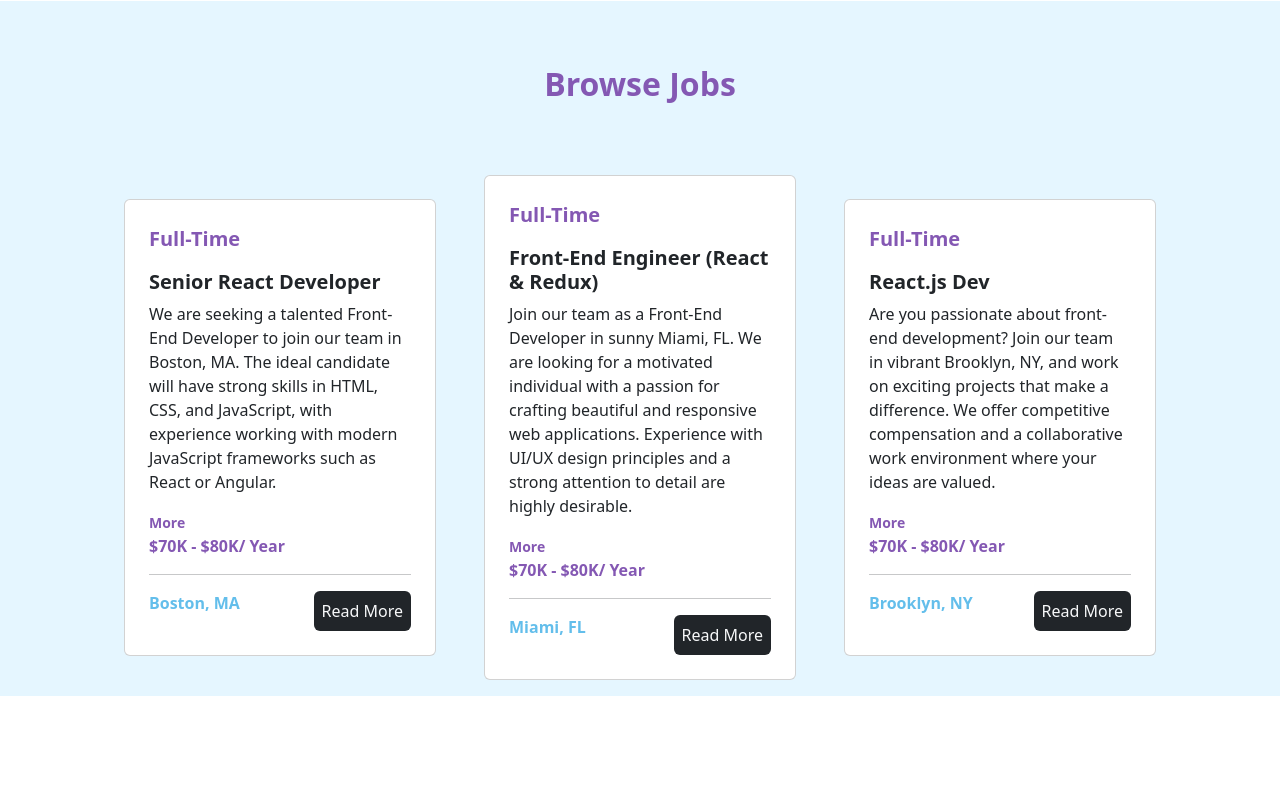
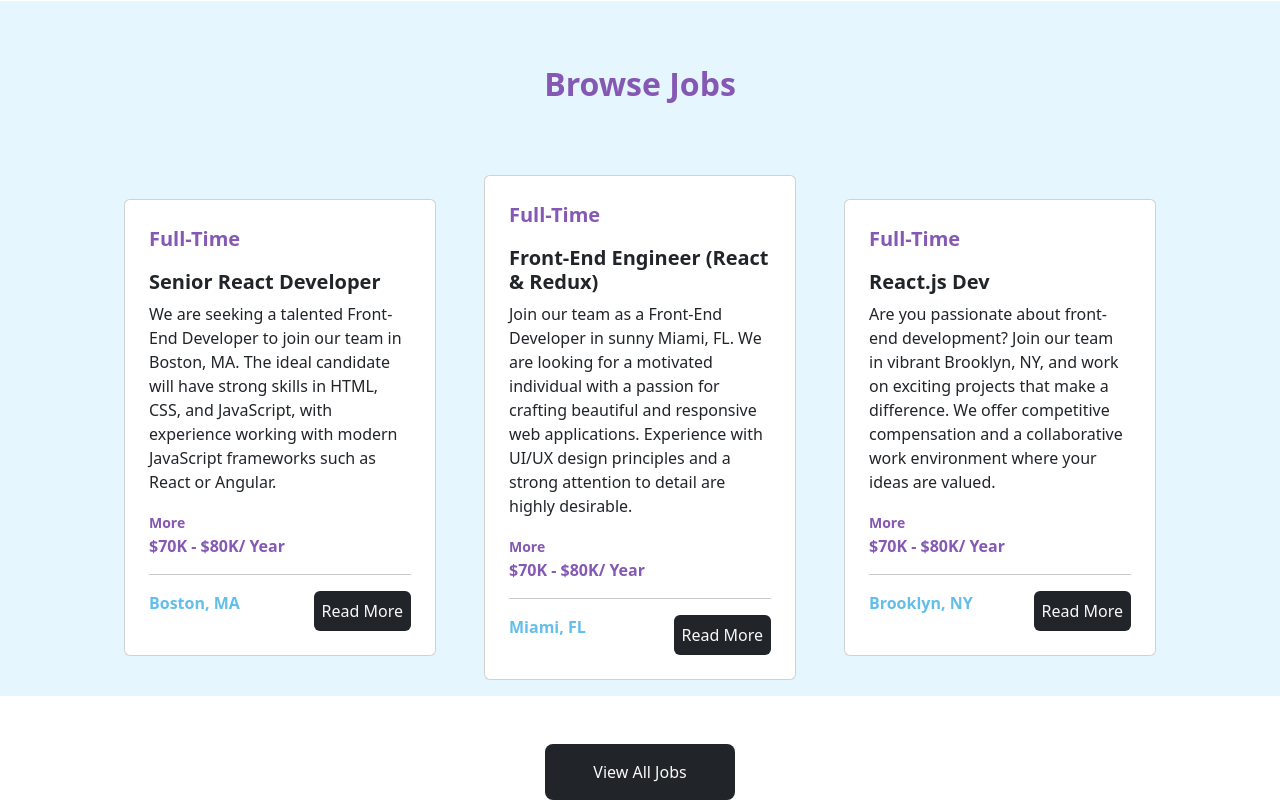
Before and after one commit to shukria-sultani/react-jobs-website, a React (Vite) app: page / in a window 1280 px wide. Shown: the part 953-1753 px from the top of the page. Before the commit the page ends 1649 px from the top, so only its background shows below. Built offline with nearby package versions, Linux system fonts and the light colour scheme; a web font is replaced by a local one.

Commit message:
Created and added the View All  Jobs component on the page

```diff
--- a/src/App.jsx
+++ b/src/App.jsx
@@ -3,6 +3,7 @@ import Navbar from './Components/Navbar'
 import Hero from './Components/Hero'
 import HomeCards from "./Components/HomeCards"
 import JobsListing from './Components/JobsListing'
+import ViewAllJobs from './Components/ViewAllJobs'
 function App() {
 
 
@@ -12,6 +13,7 @@ function App() {
        <Hero></Hero>
        <HomeCards></HomeCards>
        <JobsListing></JobsListing>
+       <ViewAllJobs></ViewAllJobs>
     </>
   )
 }
--- /dev/null
+++ b/src/Components/ViewAllJobs.jsx
@@ -0,0 +1,9 @@
+import React from 'react'
+
+export default function ViewAllJobs() {
+  return (
+     <div className="container d-flex align-items-center justify-content-center w-100 mt-5" >
+          <a href="#" className='bg-dark text-decoration-none text-light rounded-3 text-center ps-5 pe-5 pt-3 pb-3'> View All Jobs</a>
+     </div>
+  )
+}
```
